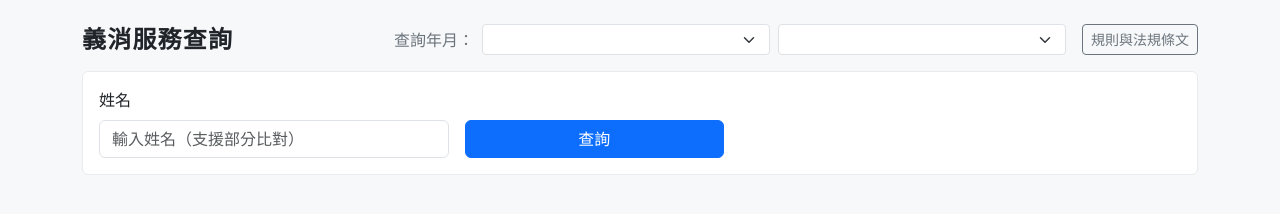
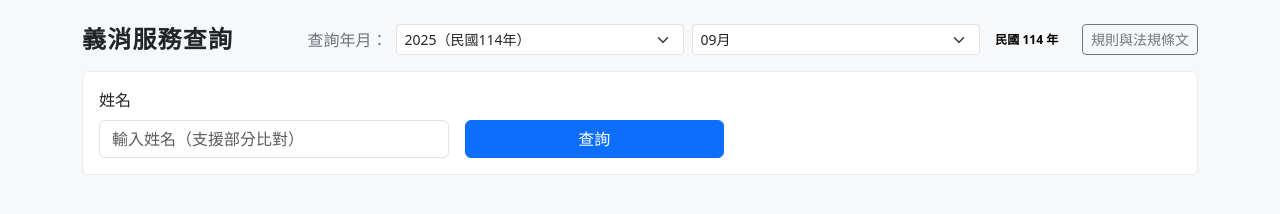
Before and after one commit to hhems20230219/querysystem, a plain HTML site: page index.html in a window 1280 px wide. Drawn offline with nearby package versions, Linux system fonts and the light colour scheme.

Commit message:
Update index.html

```diff
--- a/index.html
+++ b/index.html
@@ -329,20 +329,29 @@ function courseLabelRaw(v){
    年月 UI
    ========================= */
 function initYM(){
-  const t=new Date(), y=t.getFullYear(), m=t.getMonth()+1;
-  const years=[y-2,y-1,y,y+1];
-  $('#selYear').empty(); $('#selMonth').empty();
-  years.forEach(yy=>$('#selYear').append(`<option value="${yy}">${yy}${RULES.display.rocYear?`（民國${toRoc(yy)}年）`:''}</option>`));
-  for(let i=1;i<=12;i++) $('#selMonth').append(`<option value="${i}">${pad2(i)}月</option>`));
-  $('#selYear').val(y); $('#selMonth').val(m);
-  $('#rocBadge').text(RULES.display.rocYear?`民國 ${toRoc(y)} 年`:`${y} 年`);
+  const t = new Date();
+  const y = t.getFullYear();
+  const m = t.getMonth() + 1;
+
+  const years = [y-2, y-1, y, y+1];
+  $('#selYear').empty();
+  $('#selMonth').empty();
+
+  years.forEach(yy => {
+    $('#selYear').append(
+      `<option value="${yy}">${yy}${RULES.display.rocYear ? `（民國${toRoc(yy)}年）` : ''}</option>`
+    );
+  });
+
+  // 這行原本多了一個「)」，導致整個 script 掛掉
+  for (let i = 1; i <= 12; i++) {
+    $('#selMonth').append(`<option value="${i}">${pad2(i)}月</option>`);
+  }
+
+  $('#selYear').val(y);
+  $('#selMonth').val(m);
+  $('#rocBadge').text(RULES.display.rocYear ? `民國 ${toRoc(y)} 年` : `${y} 年`);
 }
-function curYM(){ return { y:+$('#selYear').val(), m:+$('#selMonth').val() }; }
-$('#selYear,#selMonth').on('change', ()=>{
-  const {y}=curYM();
-  $('#rocBadge').text(RULES.display.rocYear?`民國 ${toRoc(y)} 年`:`${y} 年`);
-  if(CURRENT_PERSON && CURRENT_HOURS) renderUI(); // 切月即時重算
-});
 
 /* =========================
    規則 Modal（動態渲染）
```
